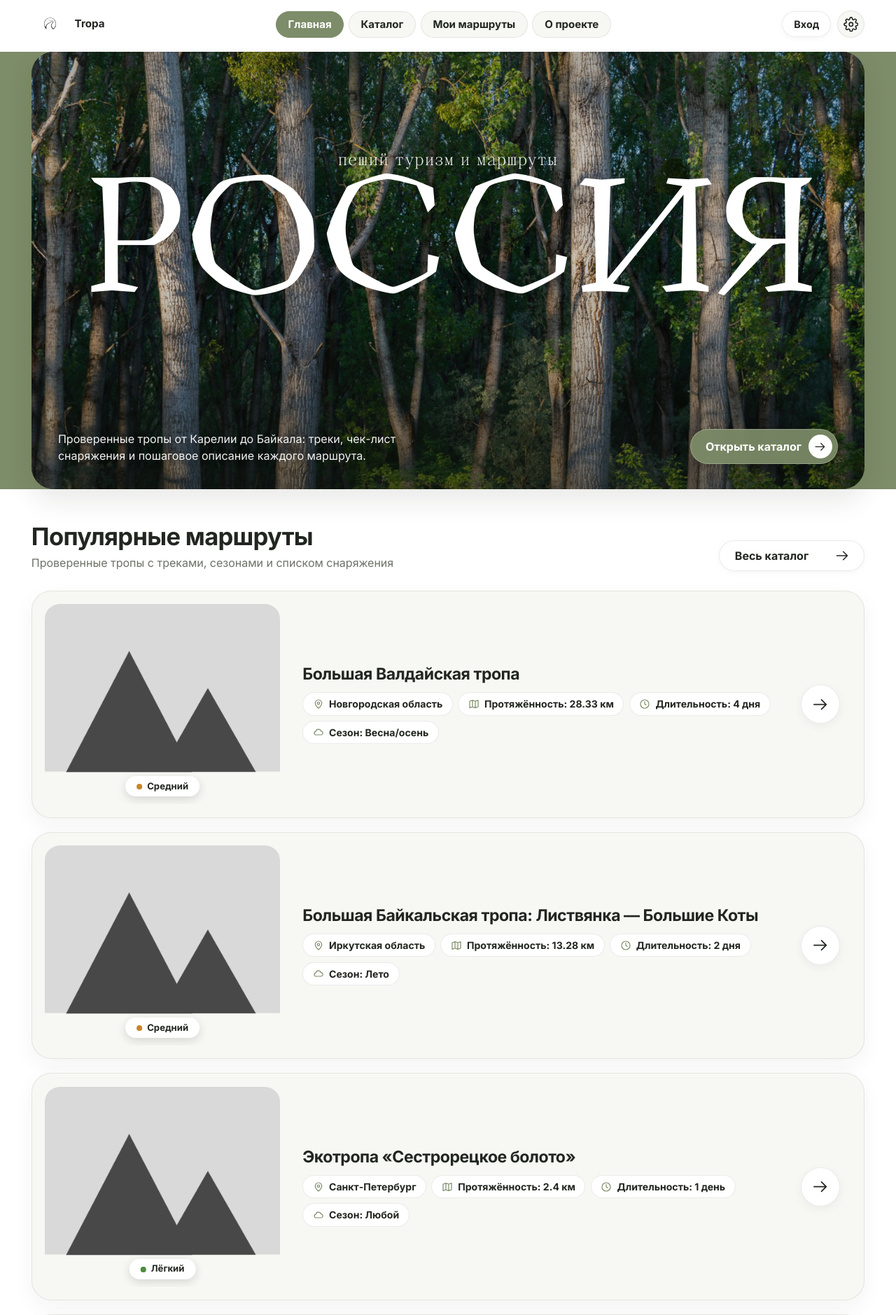
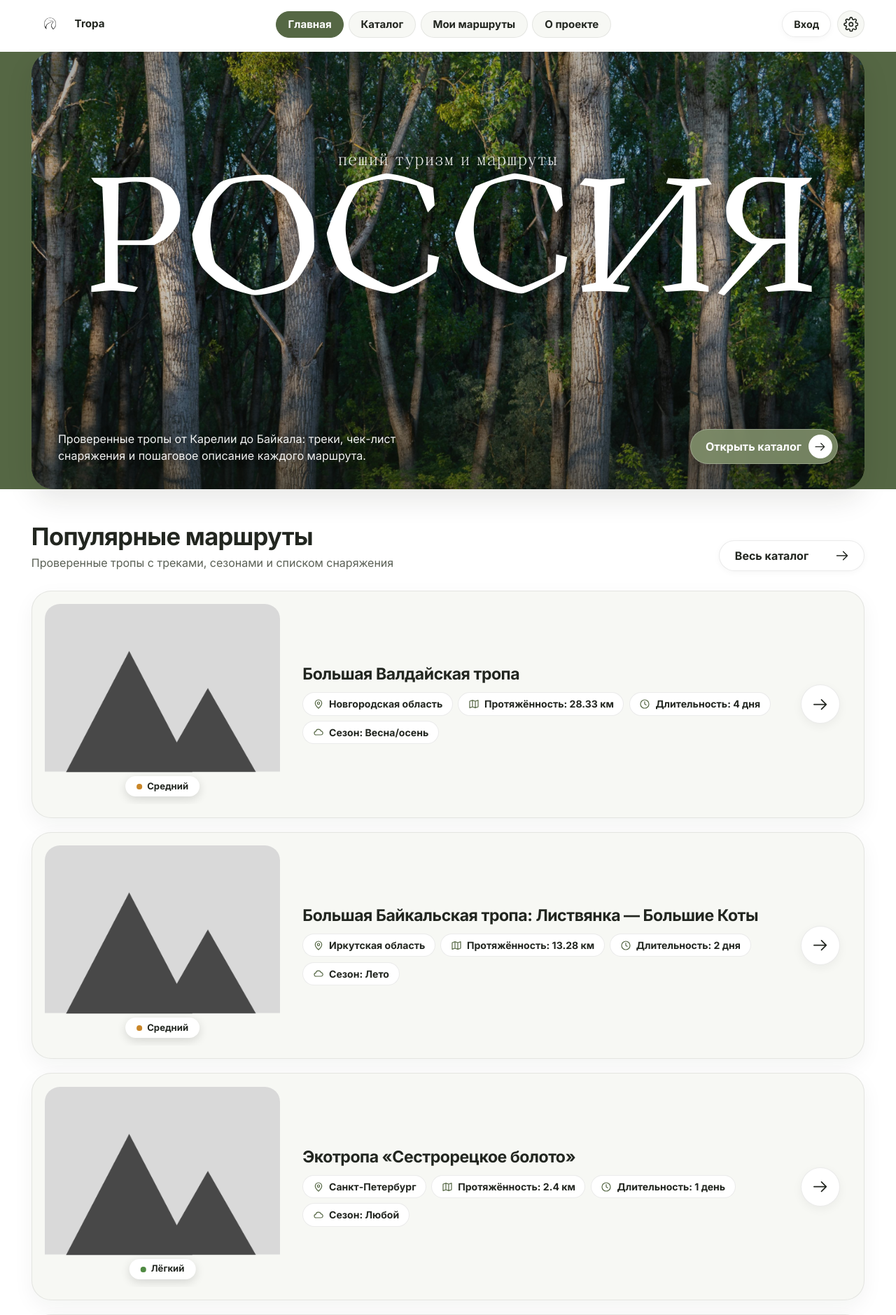
Before and after one commit to purelilith/hiking_blog, a Flask app: page / in a window 1280 px wide. Shown: the top 1879 px of the page at 70% size. Run offline with Flask 3, Linux system fonts and the light colour scheme; data comes from the database, SQL or seed files in the repository.

Commit message:
ui: контраст выше

```diff
--- a/static/css/style.css
+++ b/static/css/style.css
@@ -6,9 +6,10 @@
   --bg-elevated: #f3f4ef;
   --header-bg: rgba(255, 255, 255, 0.86);
   --text: #222620;
-  --text-muted: #6c7267;
-  --accent: #7d8c69;
-  --accent-hover: #677654;
+  --text-muted: #5a6055;
+  --accent: #556744;
+  --accent-hover: #3f4c33;
+  --input-border: #7d8574;
   --accent-text: #ffffff;
   --line: #5b694a;
   --border-subtle: rgba(34, 38, 32, 0.09);
```
